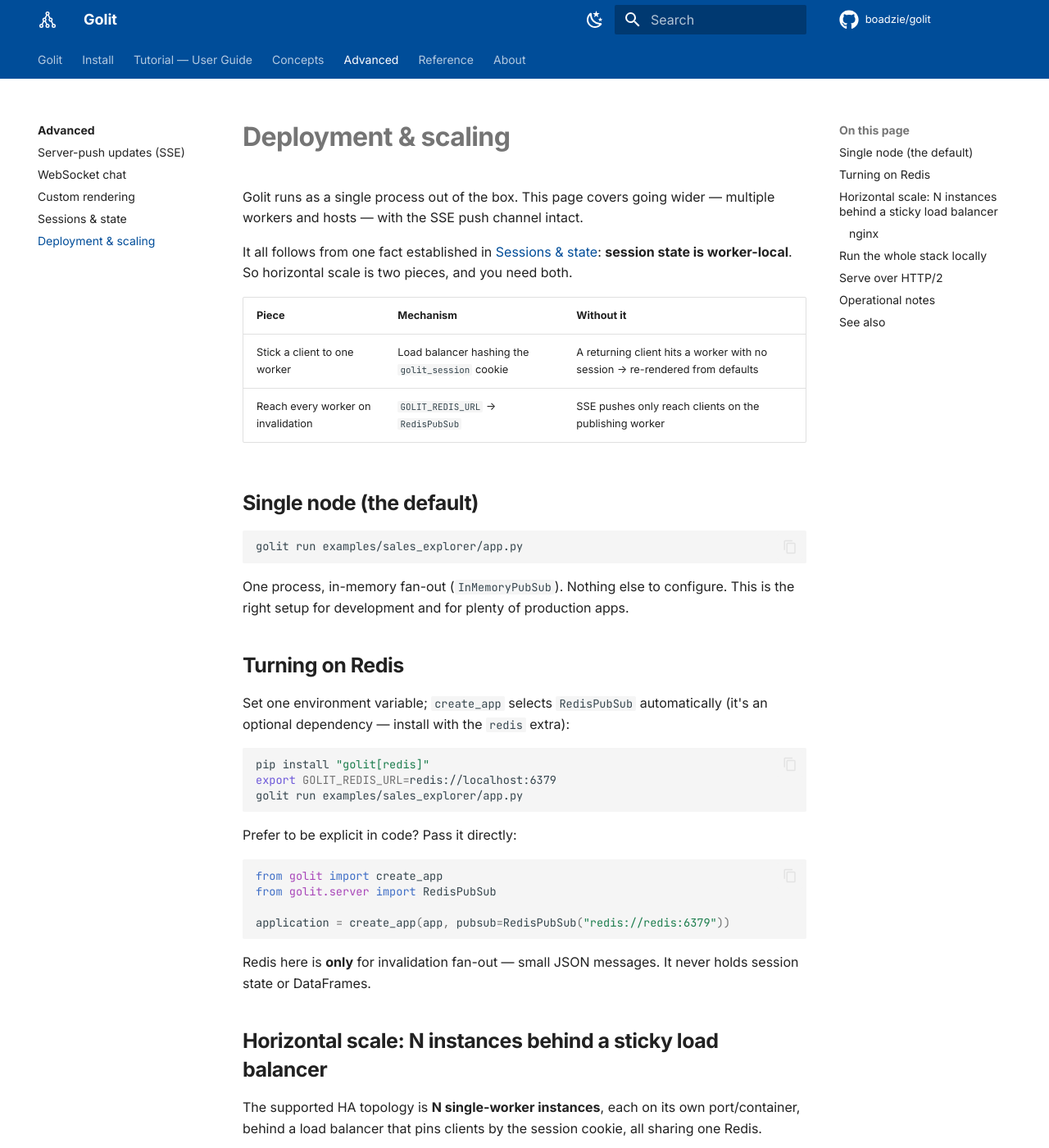
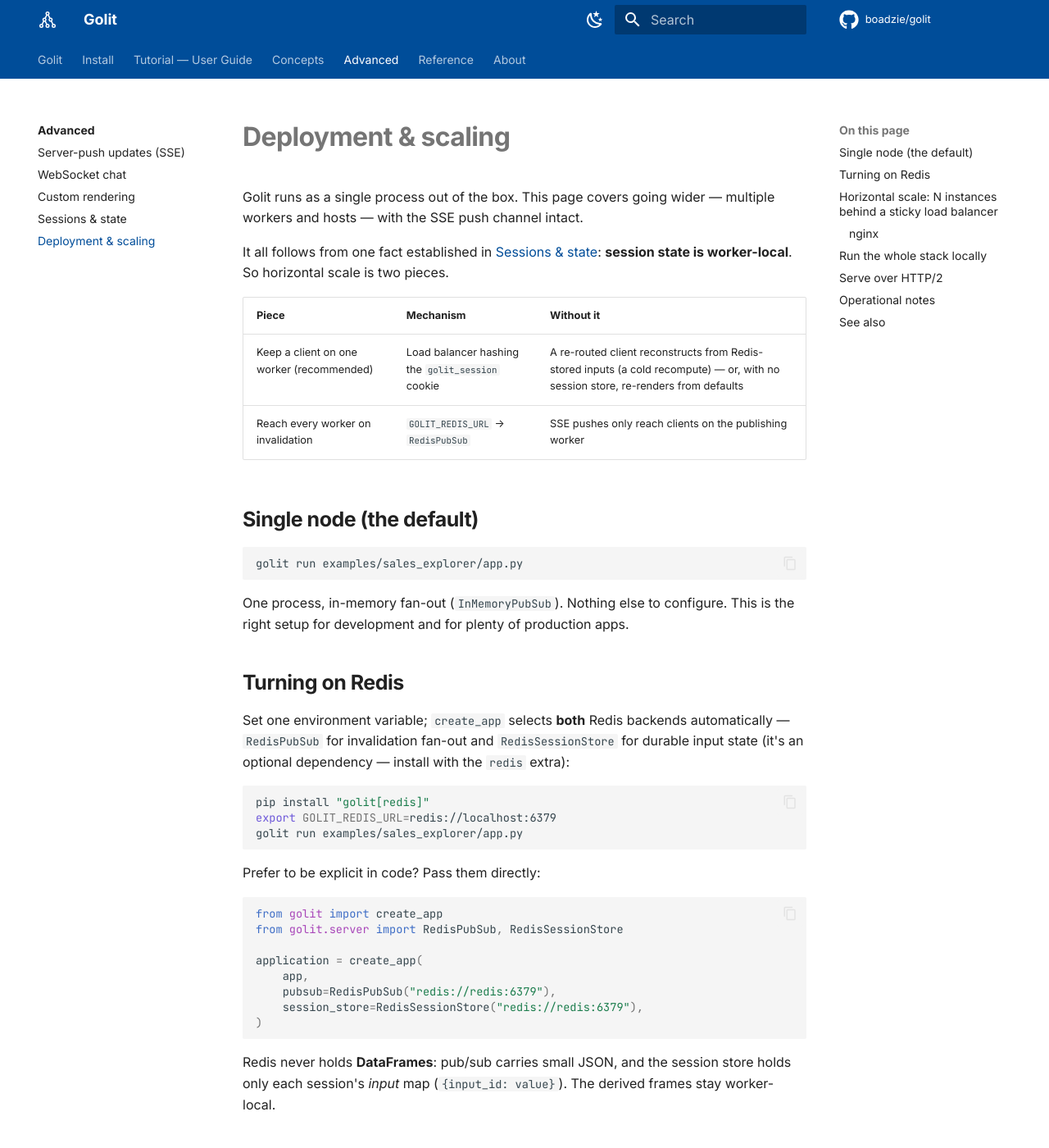
Before and after one commit to Boadzie/golit, an MkDocs documentation site: the page built from docs/advanced/deployment.md, in a window 1280 px wide and 1400 px high. Shown: the whole window at 82% size. Built offline with MkDocs 1.6.1 and Material for MkDocs 9.7.7, drawn with Linux system fonts in a browser that asks for light colours; comment, search, counter and statistics services are not loaded; some of the changed text lies outside the part shown.

Commit message:
docs(site): reflect Redis session store in sessions/deployment pages
Mirror the DEPLOYMENT.md reframe on the docs site: affinity is the recommended
default but no longer a hard correctness requirement once RedisSessionStore is
on; a worker restart / rebalance / cross-replica request reconstructs a session
from its stored inputs instead of resetting to defaults. Clarify that Redis
holds only the input map, never DataFrames, and that GOLIT_REDIS_URL now
selects both Redis backends.

````diff
--- a/docs/advanced/deployment.md
+++ b/docs/advanced/deployment.md
@@ -2,11 +2,11 @@
 
 Golit runs as a single process out of the box. This page covers going wider — multiple workers and hosts — with the SSE push channel intact.
 
-It all follows from one fact established in [Sessions & state](sessions.md): **session state is worker-local**. So horizontal scale is two pieces, and you need both.
+It all follows from one fact established in [Sessions & state](sessions.md): **session state is worker-local**. So horizontal scale is two pieces.
 
 | Piece | Mechanism | Without it |
 | --- | --- | --- |
-| Stick a client to one worker | Load balancer hashing the `golit_session` cookie | A returning client hits a worker with no session → re-rendered from defaults |
+| Keep a client on one worker (recommended) | Load balancer hashing the `golit_session` cookie | A re-routed client reconstructs from Redis-stored inputs (a cold recompute) — or, with no session store, re-renders from defaults |
 | Reach every worker on invalidation | `GOLIT_REDIS_URL` → `RedisPubSub` | SSE pushes only reach clients on the publishing worker |
 
 ## Single node (the default)
@@ -19,7 +19,7 @@
 
 ## Turning on Redis
 
-Set one environment variable; `create_app` selects `RedisPubSub` automatically (it's an optional dependency — install with the `redis` extra):
+Set one environment variable; `create_app` selects **both** Redis backends automatically — `RedisPubSub` for invalidation fan-out and `RedisSessionStore` for durable input state (it's an optional dependency — install with the `redis` extra):
 
 ```bash
 pip install "golit[redis]"
@@ -27,16 +27,20 @@
 golit run examples/sales_explorer/app.py
 ```
 
-Prefer to be explicit in code? Pass it directly:
+Prefer to be explicit in code? Pass them directly:
 
 ```python
 from golit import create_app
-from golit.server import RedisPubSub
+from golit.server import RedisPubSub, RedisSessionStore
 
-application = create_app(app, pubsub=RedisPubSub("redis://redis:6379"))
+application = create_app(
+    app,
+    pubsub=RedisPubSub("redis://redis:6379"),
+    session_store=RedisSessionStore("redis://redis:6379"),
+)
 ```
 
-Redis here is **only** for invalidation fan-out — small JSON messages. It never holds session state or DataFrames.
+Redis never holds **DataFrames**: pub/sub carries small JSON, and the session store holds only each session's *input* map (`{input_id: value}`). The derived frames stay worker-local.
 
 ## Horizontal scale: N instances behind a sticky load balancer
 
@@ -82,8 +86,8 @@
 
 ## Operational notes
 
-- **Worker restart drops that worker's sessions.** Clients reconnect and re-render on the next `GET /` — there's no persistence of in-flight session state, by design. Keep `@app.source` functions cheap and idempotent.
-- **Redis is for fan-out only**, not session storage. It carries small JSON (`node_id`, `session`); it never holds DataFrames.
+- **Worker restart loses that worker's warm caches, not the session.** Without a session store, clients re-render from defaults on the next `GET /`. With `RedisSessionStore`, the input state is durable and the session reconstructs (inputs + a local recompute) on the next request to *any* worker. Keep `@app.source` functions cheap and idempotent — the initial render can run again.
+- **Redis never holds DataFrames.** Pub/sub carries small JSON (`node_id`, `session`); the session store holds only each session's input map. Derived frames stay worker-local.
 - **Scaling Redis:** a single instance handles a large fan-out fine. Pub/sub is at-most-once and not persisted — acceptable here, because an invalidation just asks a worker to recompute current state, which it can always redo on the next interaction.
 - **Sizing:** memory is dominated by live session values (Polars frames × active sessions). Scale replicas on memory, fronted by the sticky balancer.
 
````
Also changed, not shown: docs/advanced/sessions.md (+5 -5 lines).
